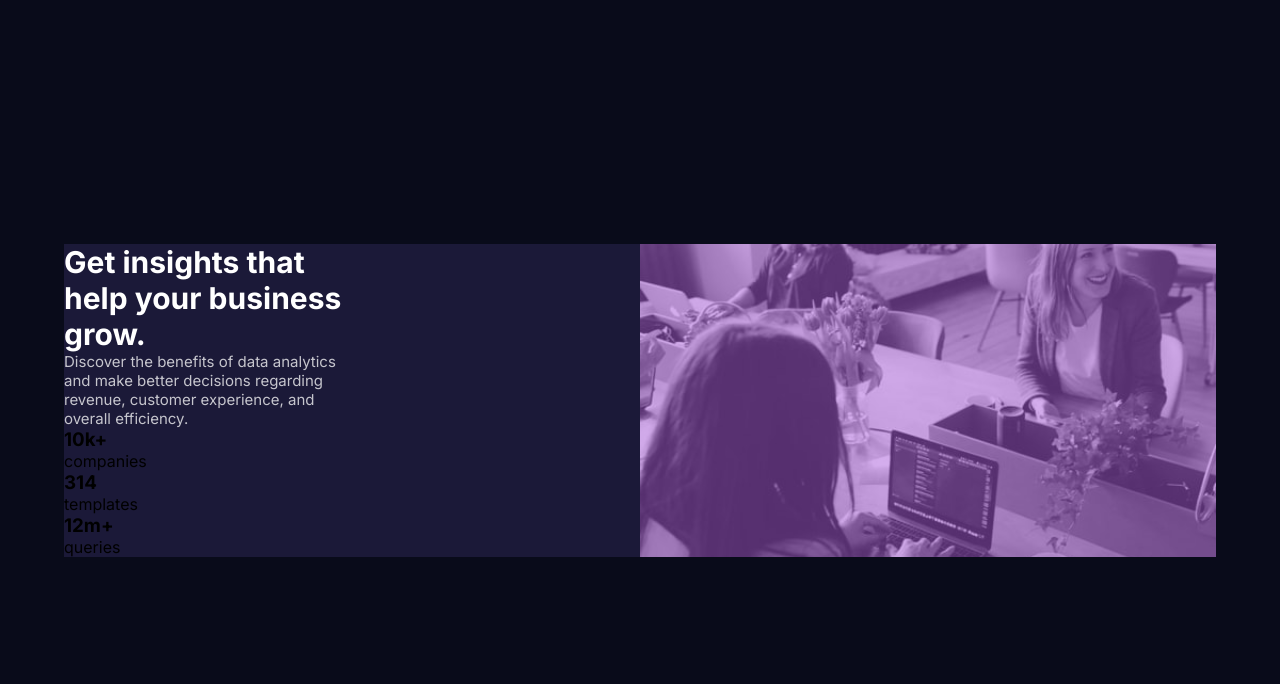
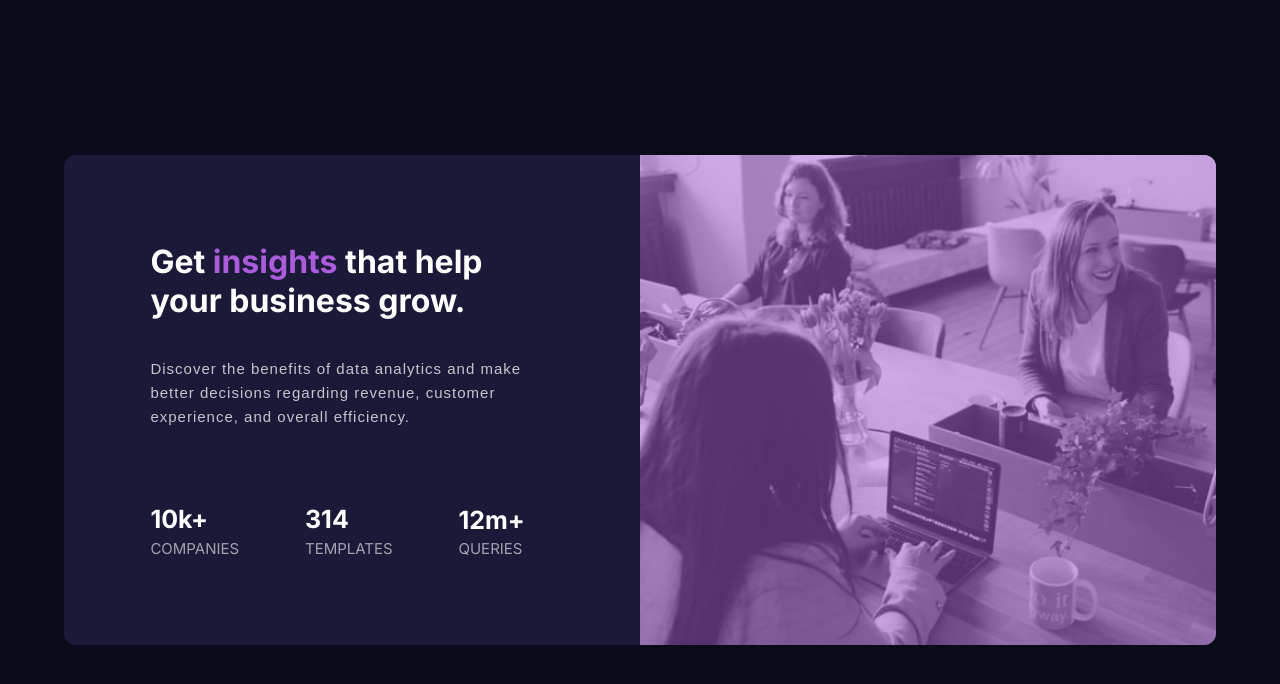
Before and after one commit to fadidajunaedy/fm-statscard, a plain HTML site: page index.html in a window 1280 px wide. Drawn offline with Linux system fonts and the light colour scheme.

Commit message:
add style card

```diff
--- a/index.html
+++ b/index.html
@@ -13,7 +13,7 @@
   <section>
     <div class="card">
       <div class="left">
-        <h2>Get insights that help your business grow.</h2>
+        <h2>Get <span>insights</span> that help your business grow.</h2>
         <p>
           Discover the benefits of data analytics and make better decisions regarding revenue, customer
           experience, and overall efficiency.
--- a/scss/_fonts.scss
+++ b/scss/_fonts.scss
@@ -5,6 +5,14 @@
     font-family: 'Inter', sans-serif;
 }
 
-@mixin Deca() {
+@mixin inter2() {
+    font-family: 'Inter';
+}
+
+@mixin deca() {
     font-family: 'Lexan Deca', sans-serif;
 }
+
+@mixin deca2() {
+    font-family: 'Lexan Deca';
+}
--- a/scss/style.scss
+++ b/scss/style.scss
@@ -8,7 +8,8 @@
 }
 
 body {
-    @include inter();
+    // @include inter();
+    @include deca();
 }
 
 section {
@@ -25,19 +26,56 @@ section {
         grid-template-columns: 1fr 1fr;
         grid-template-areas: "left right";
         background-color: $darkDesaturated;
+        border-radius: 12px;
+        overflow: hidden;
+
         .left {
             grid-area: left;
-            width: 50%;
+            padding: 15%;
+            padding-right: 20%;
+            // display: flex;
+            // justify-content: center;
+            // flex-direction: column;
             h2 {
-                font-size: 30px;
+                @include inter();
+                font-size: 32px;
                 font-weight: 700;
                 color: $white;
+                margin-bottom: 10%;
+
+                span {
+                    color: $softViolet;
+                }
             }
 
             p {
                 font-size: 15px;
                 font-weight: 400;
                 color: $transWhite1;
+                margin-bottom: 20%;
+                letter-spacing: 1px;
+                line-height: 24px;
+            }
+
+            .detail-sum {
+                display: flex;
+                justify-content: space-between;
+                align-items: center;
+                @include inter();
+
+                .sum {
+                    h3 {
+                        font-size: 25px;
+                        color: $white;
+                        margin-bottom: 5%;
+                    }
+                    span {
+                        // @include deca2();
+                        font-size: 15px;
+                        color: $transpWhite2;
+                        text-transform: uppercase;
+                    }
+                }
             }
         }
 
@@ -56,3 +94,8 @@ section {
         }
     }
 }
+
+// ========== MOBILE ==========
+@media screen and (max-widht: 567px){
+
+}
```
Also changed, not shown: css/style.css.
